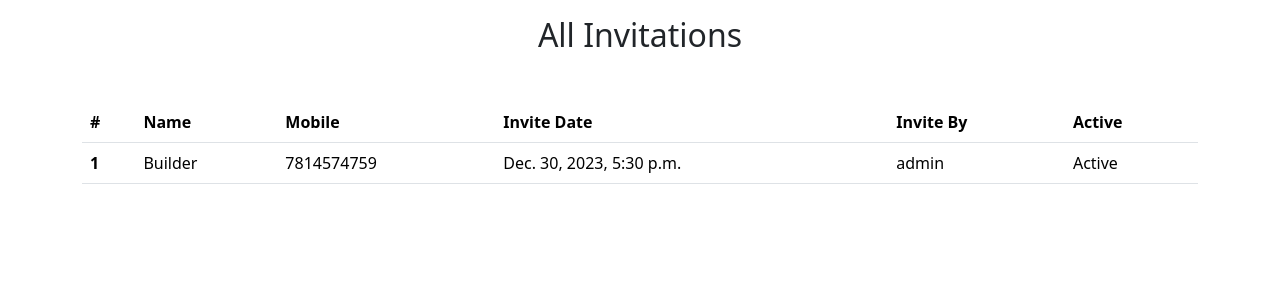
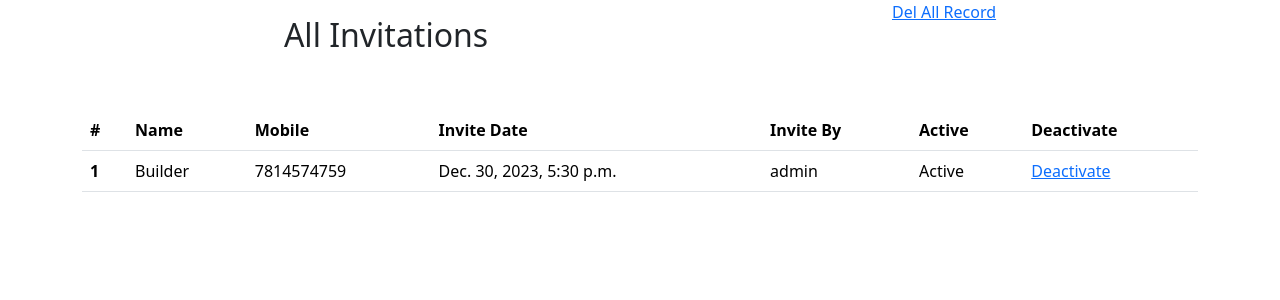
Before and after one commit to kumardigamberjha/NewYear, a Django app: page /AllRecords/ in a window 1280 px wide. Shown: the top 300 px of the page. Run offline with Django 5.2, Linux system fonts and the light colour scheme; data comes from the database, SQL or seed files in the repository; both versions use the stored data as it was after the commit.

Commit message:
Working on chnages

```diff
--- a/red/templates/redcar/index.html
+++ b/red/templates/redcar/index.html
@@ -223,7 +223,7 @@
               <img src="{% static 'images/red3.png' %}" class="img-fluid"/>
             </div>
             <div class="container mt-3" style=" text-align: center;">
-              <p style="font-size: 1.5rem; font-weight: 800; text-align: center;"><span style="color: red;">*</span>This card is mandatory for entry</p>
+              <p style="font-size: 1.1rem; font-weight: 800; text-align: center;"><span style="color: red;">*</span>This card is mandatory for entry</p>
             </div>
           </div>
           <div class="modal-footer">
--- a/red/templates/redcar/record.html
+++ b/red/templates/redcar/record.html
@@ -8,7 +8,11 @@
   </head>
   <body>
     <div class="container">
-        <h2 class="text-center mt-3">All Invitations</h2>
+        <div class="conatiner" style="display: flex; justify-content: space-around;">
+            <h2 class="text-center mt-3">All Invitations</h2>
+            <a href="{% url 'del_all_qr_code' %}">Del All Record</a>
+        </div>
+
 
         <table class="table mt-5">
             <thead>
@@ -20,6 +24,8 @@
                 <th scope="col">Invite By</th>
 
                 <th scope="col">Active</th>
+                <th scope="col">Deactivate</th>
+
               </tr>
             </thead>
             <tbody>
@@ -35,6 +41,7 @@
                 {% else %}
                 <td>Not Active</td>
                 {% endif %}
+                <td><a href="https://redcarpet.codingindia.co.in/HandleQRCode/{{i.phone}}/">Deactivate</a></td>
               </tr>
                 {% endfor %}
             </tbody>
--- a/red/urls.py
+++ b/red/urls.py
@@ -5,6 +5,7 @@ urlpatterns = [
     path('', views.Index, name="index"),
     path('HandleQRCode/<str:mobile>/', views.handle_qr_scan, name="handle_qr_code"),
     path('CheckQRCode/<str:mobile>/', views.Check_qr_scan, name="check_qr_code"),
+    path('DeleteQRCode/', views.Del_All_QR_SCAN, name="del_all_qr_code"),
 
     path('AllRecords/', views.CheckInvitations, name="checkinvite"),
     path('CheckOut/', views.CheckOut, name="checkout"),
--- a/red/views.py
+++ b/red/views.py
@@ -93,6 +93,12 @@ def handle_qr_scan(request, mobile):
     return render(request, "redcar/deact.html", context)
 
 
+def Del_All_QR_SCAN(request):
+    data = FormModel.objects.all()
+    for i in data:
+        i.delete()
+    return redirect("checkinvite")
+
 
 @csrf_exempt
 def Check_qr_scan(request, mobile):
```
Also changed, not shown: db.sqlite3.
